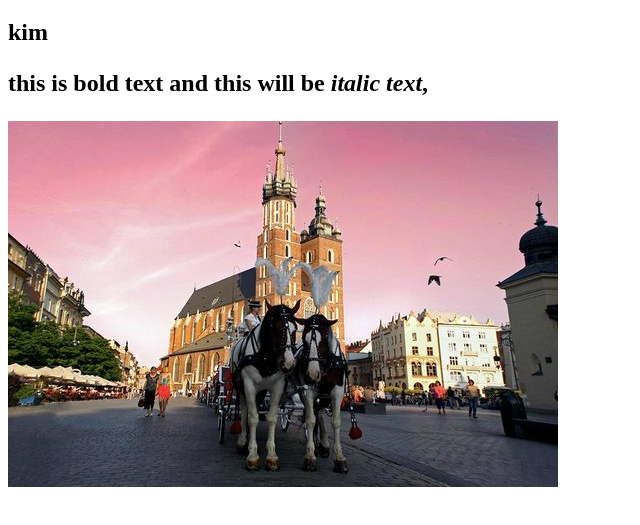
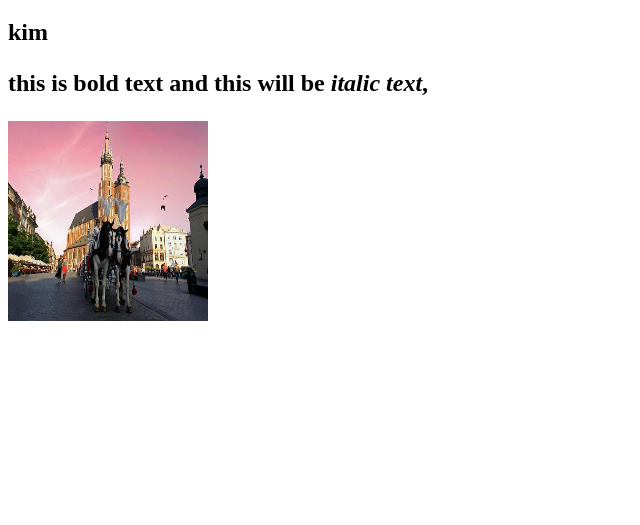
Before and after one commit to kimmulvaney/code_like_a_girl, a plain HTML site: page index.html in a window 1280 px wide. Shown: the part 61-586 px from the top of the page, without its empty margins (0-640 px from the left). Drawn offline with Linux system fonts and the light colour scheme.

Commit message:
Add files via upload
update

```diff
--- a/css/styles.css
+++ b/css/styles.css
@@ -1,3 +1,13 @@
 h1{
   color: red;
 }
+img {
+   height:500px;
+  width:500px;
+  border:solid 10px pink;
+}
+#first {
+  height:200px;
+  width:200px;
+  border:0
+}
```
